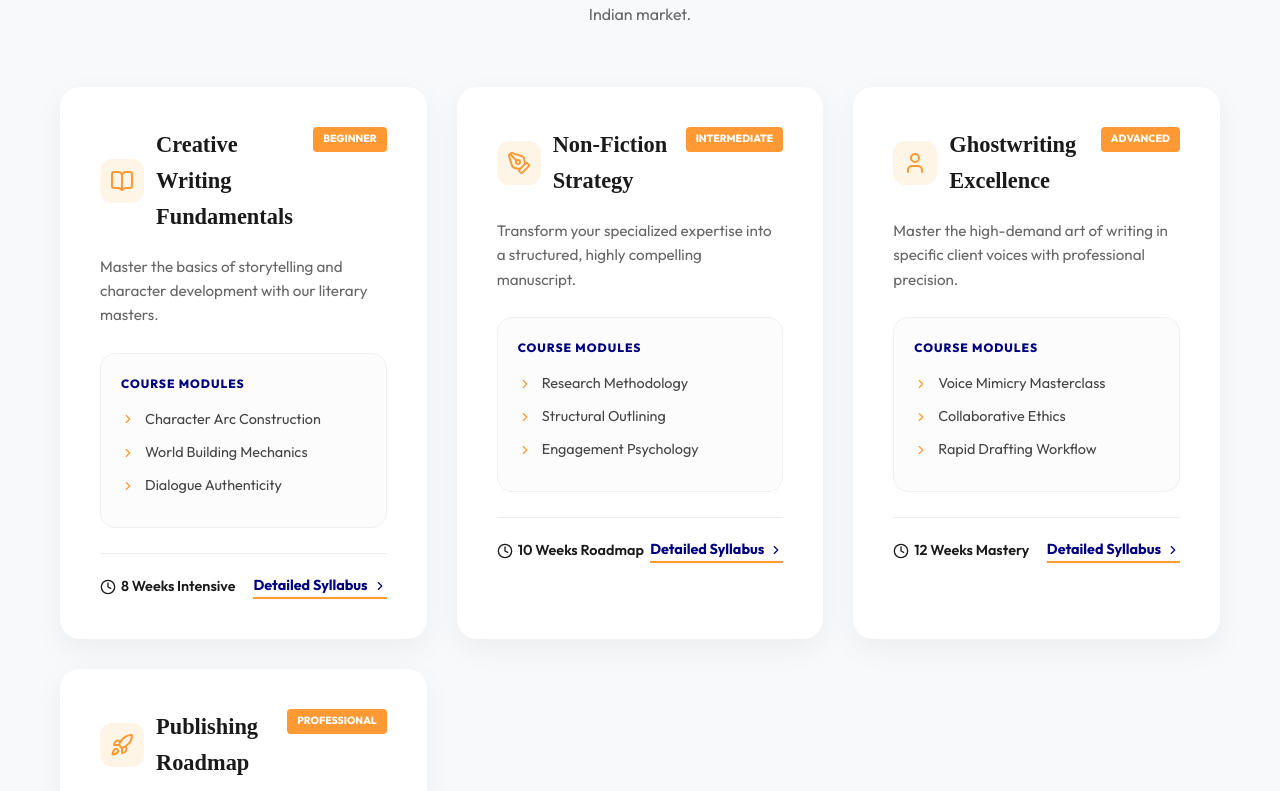
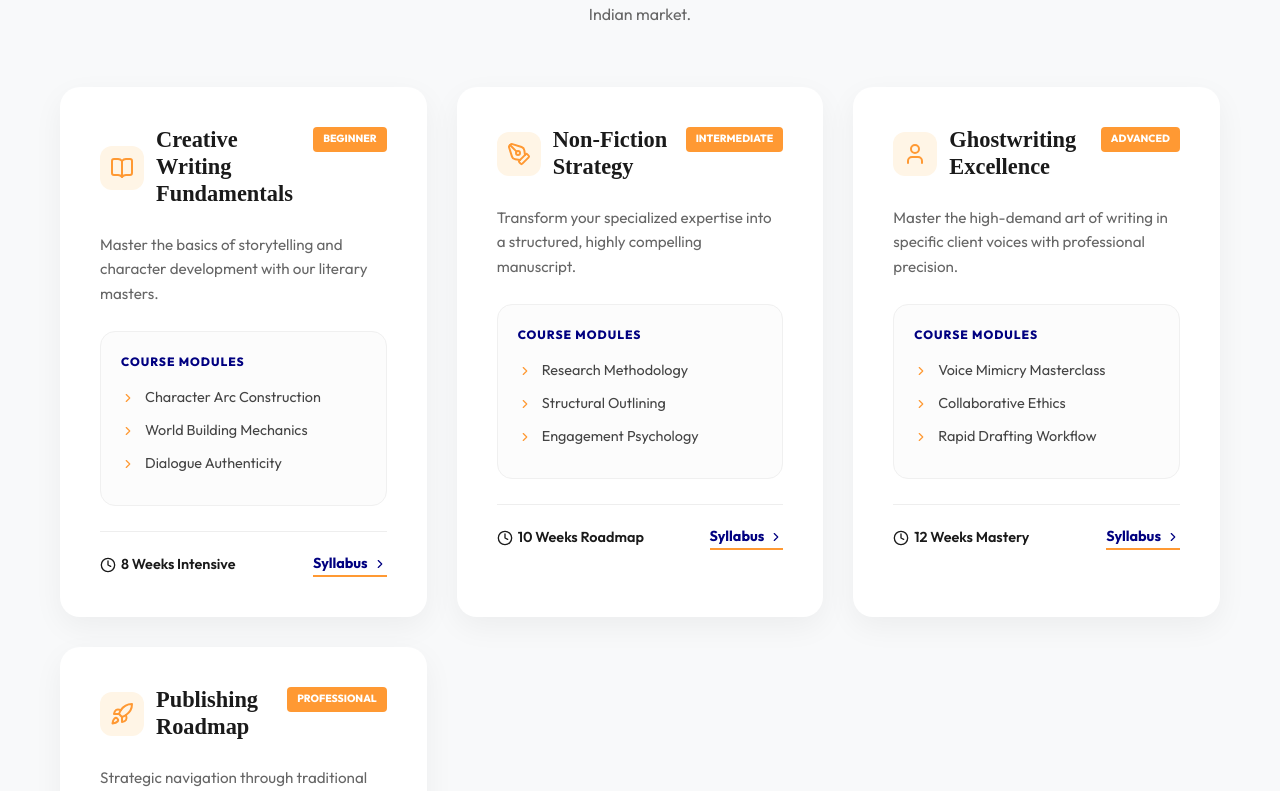
Before and after one commit to nayaknishant656/booksleeve, a React (Vite) app: page / in a window 1280 px wide. Shown: the part 2009-2800 px from the top of the page. Built offline with nearby package versions, Linux system fonts and the light colour scheme; a web font is replaced by a local one.

Commit message:
Tailored the Page

```diff
--- a/src/components/Courses.jsx
+++ b/src/components/Courses.jsx
@@ -46,36 +46,36 @@ const Courses = () => {
                 <div className="courses-grid">
                     {courses.map((course, idx) => (
                         <div key={idx} className="course-card">
-                            <div className="course-info" style={{ padding: '40px' }}>
-                                <div style={{ display: 'flex', justifyContent: 'space-between', alignItems: 'flex-start', marginBottom: '20px' }}>
-                                    <div style={{ display: 'flex', alignItems: 'center', gap: '12px' }}>
-                                        <div style={{ background: '#fff5e6', padding: '10px', borderRadius: '12px', color: 'var(--primary)', display: 'flex' }}>
+                            <div className="course-card-body">
+                                <div className="course-top">
+                                    <div className="course-title-group">
+                                        <div className="course-icon-box">
                                             {course.icon}
                                         </div>
-                                        <h4 style={{ fontSize: '1.4rem', margin: 0 }}>{course.title}</h4>
+                                        <h4 className="course-title">{course.title}</h4>
                                     </div>
-                                    <span className="course-level" style={{ fontSize: '0.65rem', fontWeight: '800', textTransform: 'uppercase', padding: '4px 10px', background: 'var(--primary)', color: 'white', borderRadius: '4px', whiteSpace: 'nowrap' }}>{course.level}</span>
+                                    <span className="course-level-badge">{course.level}</span>
                                 </div>
 
-                                <p style={{ fontSize: '0.95rem', color: '#666', marginBottom: '25px', lineHeight: '1.6' }}>{course.desc}</p>
+                                <p className="course-description">{course.desc}</p>
 
-                                <div className="curriculum-box" style={{ background: '#fcfcfc', border: '1px solid #f0f0f0', padding: '20px', borderRadius: '15px', marginBottom: '25px' }}>
-                                    <span style={{ fontSize: '0.75rem', fontWeight: '800', display: 'block', marginBottom: '15px', color: 'var(--accent)', letterSpacing: '1px' }}>COURSE MODULES</span>
-                                    <ul style={{ listStyle: 'none', padding: 0 }}>
+                                <div className="curriculum-box">
+                                    <span className="curriculum-label">COURSE MODULES</span>
+                                    <ul className="curriculum-list">
                                         {course.curriculum.map((item, i) => (
-                                            <li key={i} style={{ fontSize: '0.9rem', color: '#444', marginBottom: '10px', display: 'flex', alignItems: 'center', gap: '10px' }}>
+                                            <li key={i} className="curriculum-item">
                                                 <ChevronRight size={14} color="var(--primary)" /> {item}
                                             </li>
                                         ))}
                                     </ul>
                                 </div>
 
-                                <div style={{ display: 'flex', justifyContent: 'space-between', alignItems: 'center', paddingTop: '20px', borderTop: '1px solid #eee' }}>
-                                    <span style={{ fontSize: '0.9rem', fontWeight: '600', display: 'flex', alignItems: 'center', gap: '5px' }}>
+                                <div className="course-footer">
+                                    <span className="course-duration">
                                         <Clock size={16} /> {course.duration}
                                     </span>
-                                    <span style={{ fontSize: '0.9rem', color: 'var(--accent)', fontWeight: '700', cursor: 'pointer', borderBottom: '2px solid var(--primary)', display: 'flex', alignItems: 'center', gap: '5px' }}>
-                                        Detailed Syllabus <ChevronRight size={14} />
+                                    <span className="course-cta">
+                                        Syllabus <ChevronRight size={14} />
                                     </span>
                                 </div>
                             </div>
```
